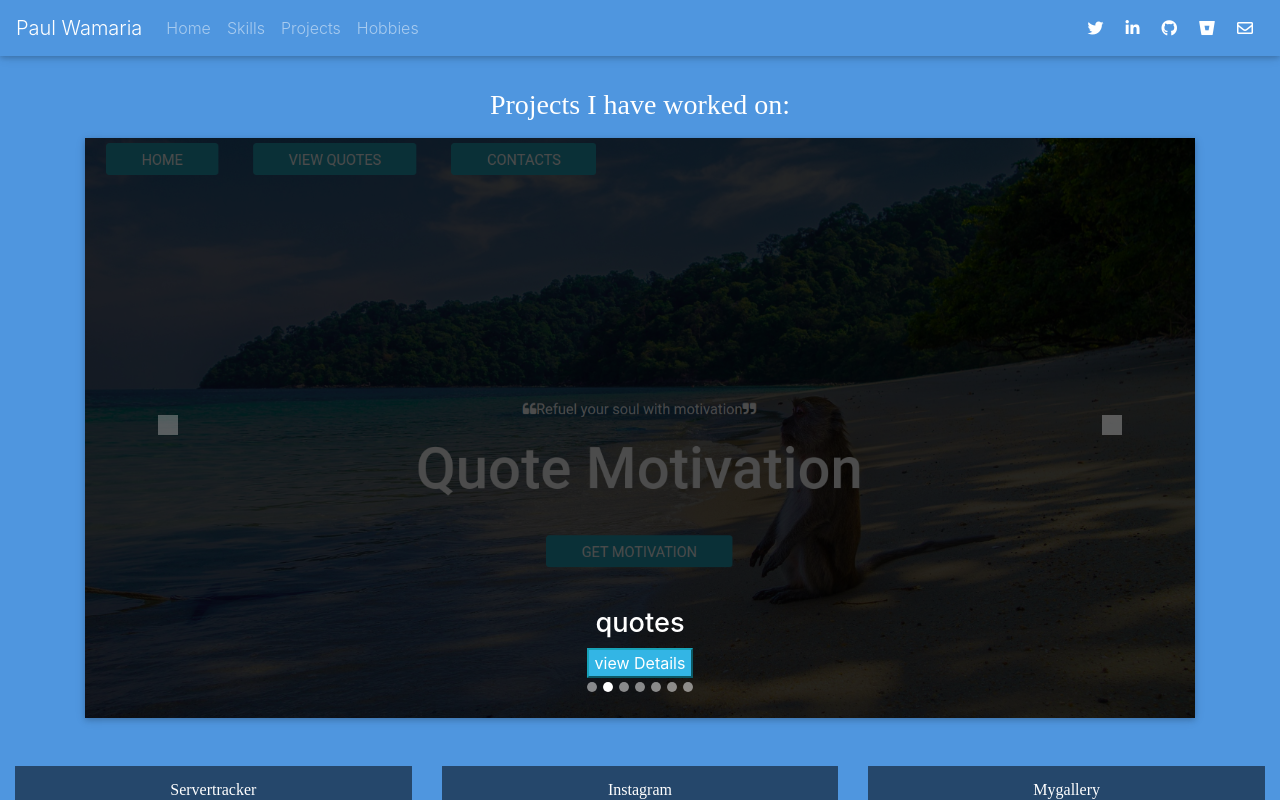
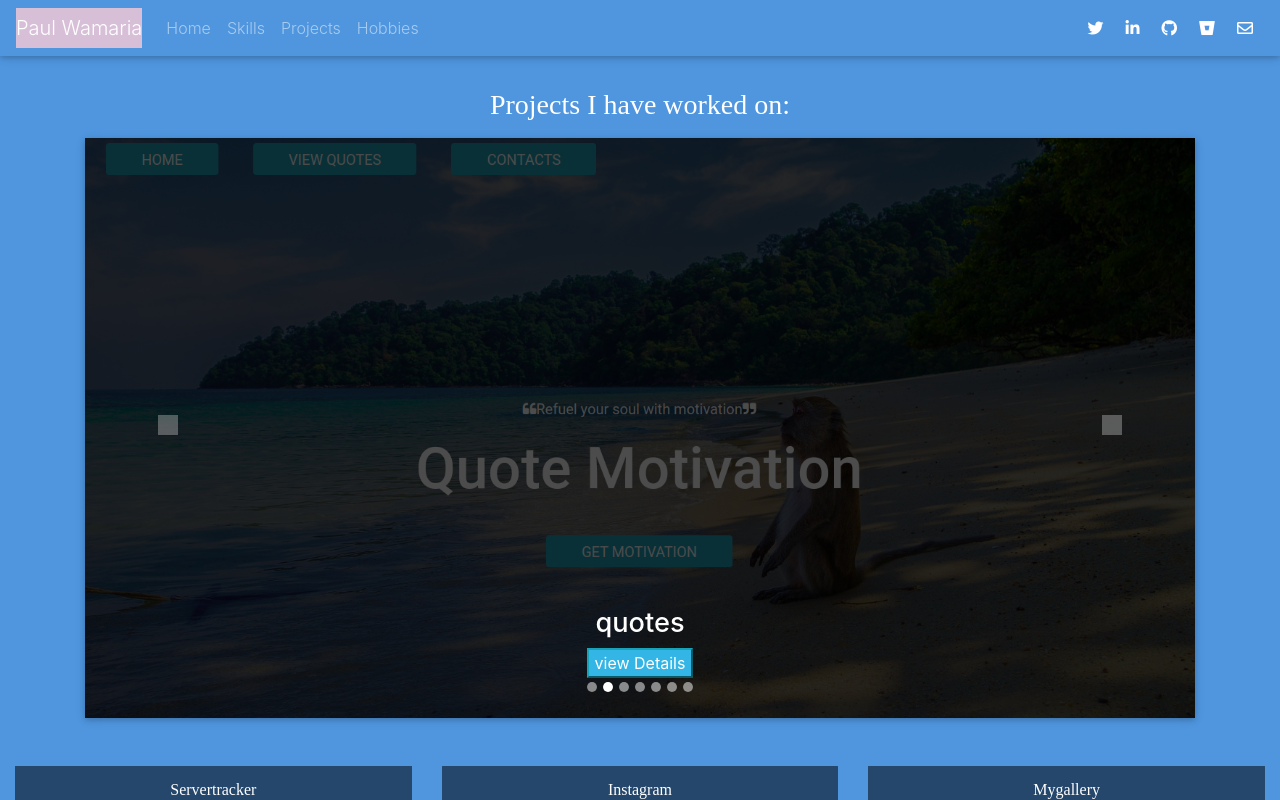
Before and after one commit to Paulwamaria/paulw, a React (Create React App) app: page /projects in a window 1280 px wide. In both pictures the pointer is over the link 79 px from the left and 28 px from the top of the page. Shown: the top 800 px of the page. Built offline with nearby package versions, Linux system fonts and the light colour scheme; grey boxes are pictures that could not be loaded; a web font is replaced by a local one.

Commit message:
Add more styles

```diff
--- a/src/App.css
+++ b/src/App.css
@@ -55,3 +55,8 @@ opacity: 7;
 .pjLink:hover{
   color:green;
 }
+a:hover{
+  background-color: thistle;
+
+
+}
--- a/src/index.css
+++ b/src/index.css
@@ -27,5 +27,6 @@ list-style: none;
 }
 .cardProject{
   background-color:rgba(0,0,0, 0.5);
-  color:white
+  color:white;
+  min-height:500px;
 }
```
